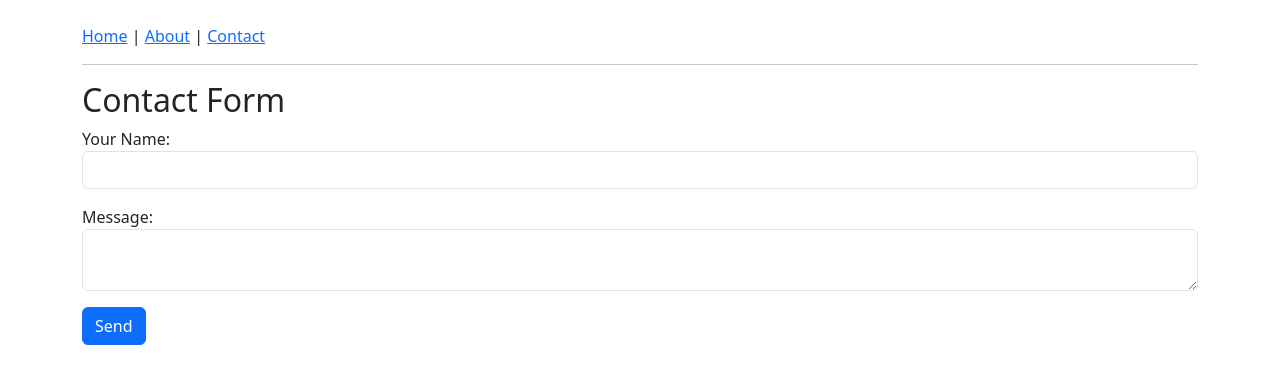
After one commit to Anjali0739/basic-django, a Django app: page /contact/ in a window 1280 px wide. The commit adds this page. Shown: the top 384 px of the page. Run offline with Django 5.2, Linux system fonts and the light colour scheme.

Commit message:
Added contact form with post handling and dynamic response

```diff
--- a/home/urls.py
+++ b/home/urls.py
@@ -4,5 +4,5 @@ from . import views  # 👈 Import the views file from same folder
 urlpatterns = [
     path('', views.home_view, name='home'),  # 👈 Home page route
     path('about/', views.about_view, name='about'),  # 👈 About page route
-
+    path('contact/', views.contact_view, name='contact'),  # 👈 New contact route
 ]
--- a/home/views.py
+++ b/home/views.py
@@ -14,3 +14,14 @@ def home_view(request):
 
 def about_view(request):
     return render(request, 'about.html')
+
+
+def contact_view(request):
+    if request.method == 'POST':
+        name = request.POST.get('name')
+        message = request.POST.get('message')
+        return render(request, 'contact.html', {
+            'name': name,
+            'message': message
+        })
+    return render(request, 'contact.html')
--- a/templates/base.html
+++ b/templates/base.html
@@ -8,7 +8,8 @@
 <body class="container mt-4">
   <nav>
     <a href="/">Home</a> |
-    <a href="/about/">About</a>
+    <a href="/about/">About</a> |
+    <a href="/contact/">Contact</a>
   </nav>
   <hr>
 
--- /dev/null
+++ b/templates/contact.html
@@ -0,0 +1,26 @@
+{% extends 'base.html' %}
+{% block title %}Contact Us{% endblock %}
+{% block content %}
+
+<h2>Contact Form</h2>
+
+<form method="post">
+  {% csrf_token %}
+  <div class="mb-3">
+    <label for="name">Your Name:</label>
+    <input type="text" name="name" id="name" class="form-control" required>
+  </div>
+  <div class="mb-3">
+    <label for="message">Message:</label>
+    <textarea name="message" id="message" class="form-control" required></textarea>
+  </div>
+  <button type="submit" class="btn btn-primary">Send</button>
+</form>
+
+{% if name %}
+  <hr>
+  <h4>Thanks, {{ name }}!</h4>
+  <p>You said: "{{ message }}"</p>
+{% endif %}
+
+{% endblock %}
```
